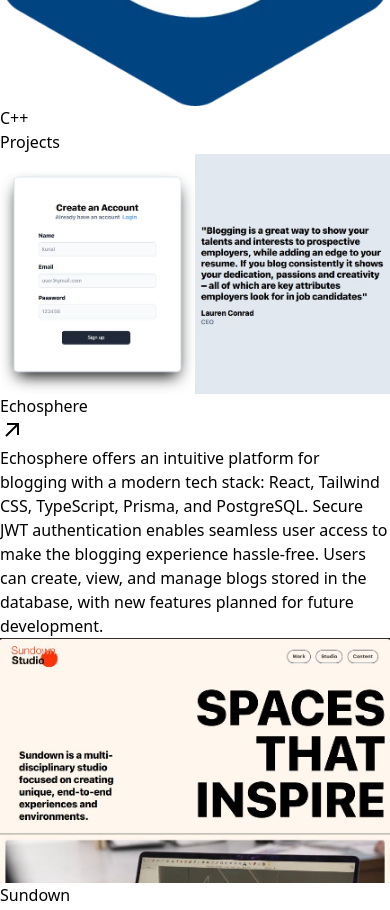
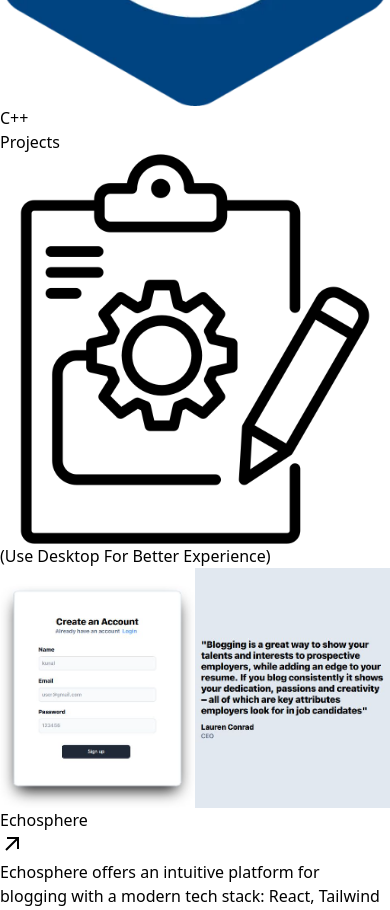
Before and after one commit to kunalx2901/portfolio, a React (Vite) app: page / in a window 390 px wide. Shown: the part 7600-8510 px from the top of the page. Built offline with nearby package versions, Linux system fonts and the light colour scheme.

Commit message:
responsive-4

```diff
--- a/src/Components/Projects.jsx
+++ b/src/Components/Projects.jsx
@@ -1,6 +1,7 @@
 import project from '../project'
 import githubIcon from "../assets/tech-icons/github icon.webp"
 import {motion} from 'framer-motion'
+import projectIcon from '../assets/logo-project.png';
 
 export function Projects(){
     const width = window.innerWidth;
@@ -24,11 +25,18 @@
                 duration:1,
                 ease:'easeInOut'
             }}
-            className="flex justify-center items-center mt-10 ">
-                Projects
+            className="flex flex-col justify-center items-center mt-10 ">
+               <div className='flex gap-2 justify-center items-center'>
+               Projects
+               <img src={projectIcon} alt="" className='lg:w-16 w-8'/>
+               </div>
+            <div className='lg:hidden text-xl font-bold text-slate-600'>
+                (Use Desktop For Better Experience)
+            </div>
             </motion.div>
 
-        <div className='lg:flex grid grid-cols-1 lg:pl-0 pl-[10%] lg:justify-center lg:items-center lg:flex-wrap lg:gap-20 lg:mt-24 mt-5 gap-8'>
+
+        <div className='lg:flex grid grid-cols-1 lg:pl-0 pl-[10%] lg:justify-center lg:items-center lg:flex-wrap lg:gap-20 lg:mt-24 mt-10 gap-8'>
             {project.map((e)=>{
                 if(window.innerWidth<500 && window.innerHeight<800){
                     while(e.id>1){
```
Also changed, not shown: src/assets/logo-project.png (added).
